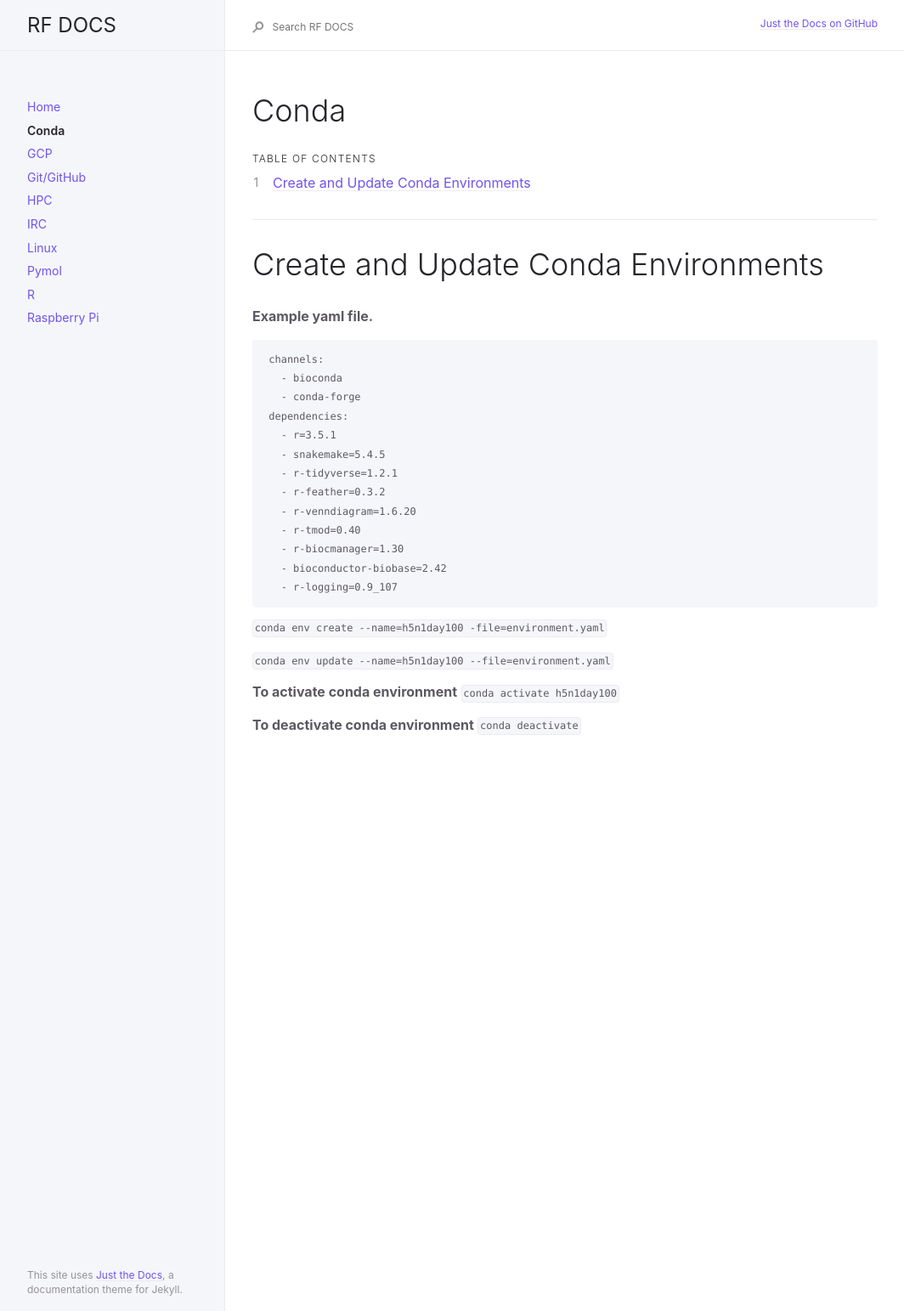
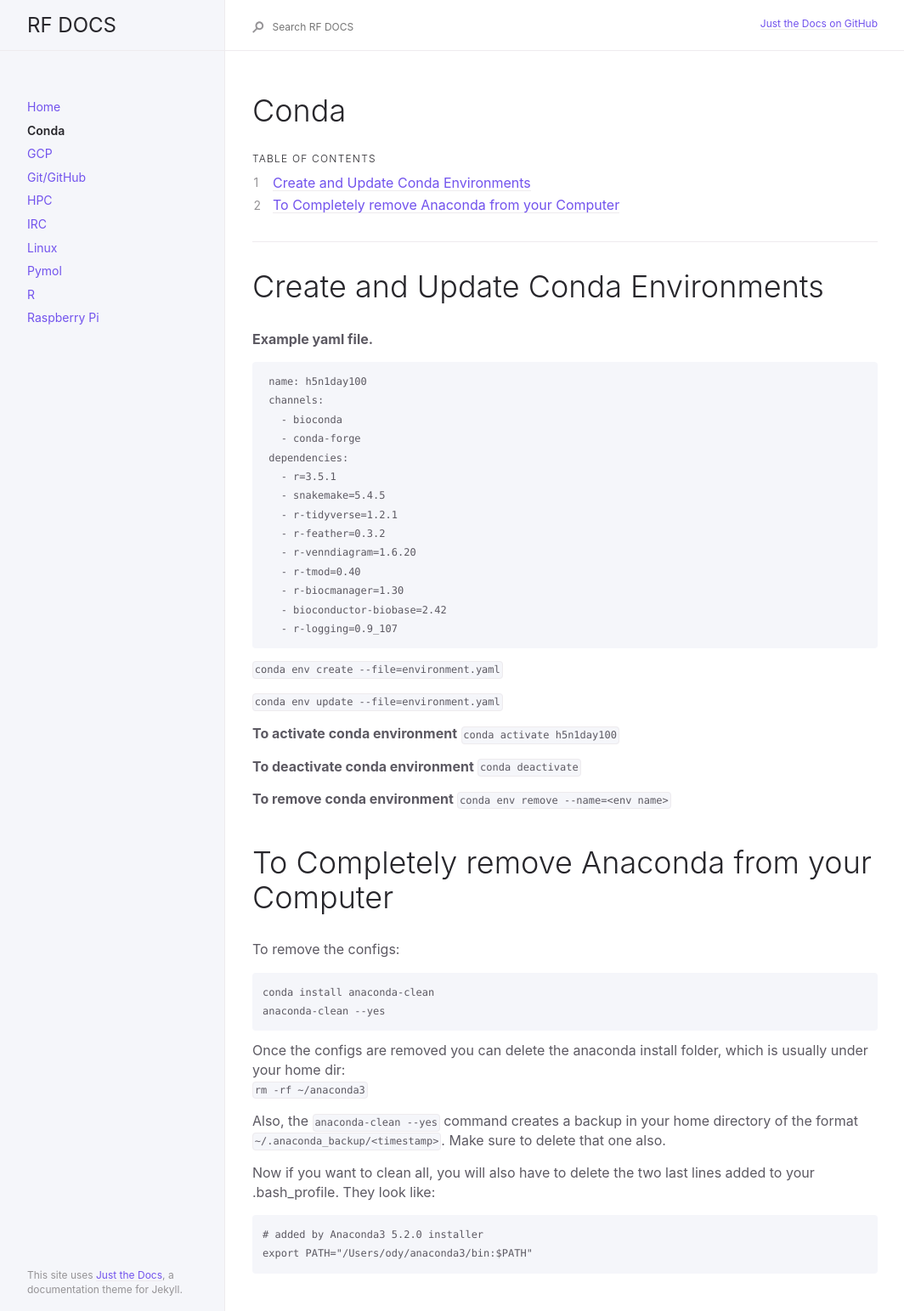
Before and after one commit to rohitfarmer/docs, a Jekyll site: the page built from docs/conda.md, in a window 1280 px wide. Shown: the whole page at 85% size, without its empty margins (91-1155 px from the left). Built offline with Jekyll 4.4.1, drawn with Linux system fonts in a browser that asks for light colours.

Commit message:
conda update

````diff
--- a/docs/conda.md
+++ b/docs/conda.md
@@ -35,10 +36,31 @@ description: "Conda commands."
    - r-logging=0.9_107
 ```
 
-`conda env create --name=h5n1day100 -file=environment.yaml`
+`conda env create --file=environment.yaml`
 
-`conda env update --name=h5n1day100 --file=environment.yaml`
+`conda env update --file=environment.yaml`
 
 **To activate conda environment** `conda activate h5n1day100`
 
 **To deactivate conda environment** `conda deactivate`
+
+**To remove conda environment** `conda env remove --name=<env name>`
+
+# To Completely remove Anaconda from your Computer
+
+To remove the configs:
+```
+conda install anaconda-clean
+anaconda-clean --yes
+```
+
+Once the configs are removed you can delete the anaconda install folder, which is usually under your home dir:
+`rm -rf ~/anaconda3`
+
+Also, the `anaconda-clean --yes` command creates a backup in your home directory of the format `~/.anaconda_backup/<timestamp>`. Make sure to delete that one also.
+
+Now if you want to clean all, you will also have to delete the two last lines added to your .bash_profile. They look like:
+```
+# added by Anaconda3 5.2.0 installer
+export PATH="/Users/ody/anaconda3/bin:$PATH"
+```
````
Also changed, not shown: other parts of docs/conda.md (+1 -0 lines).
